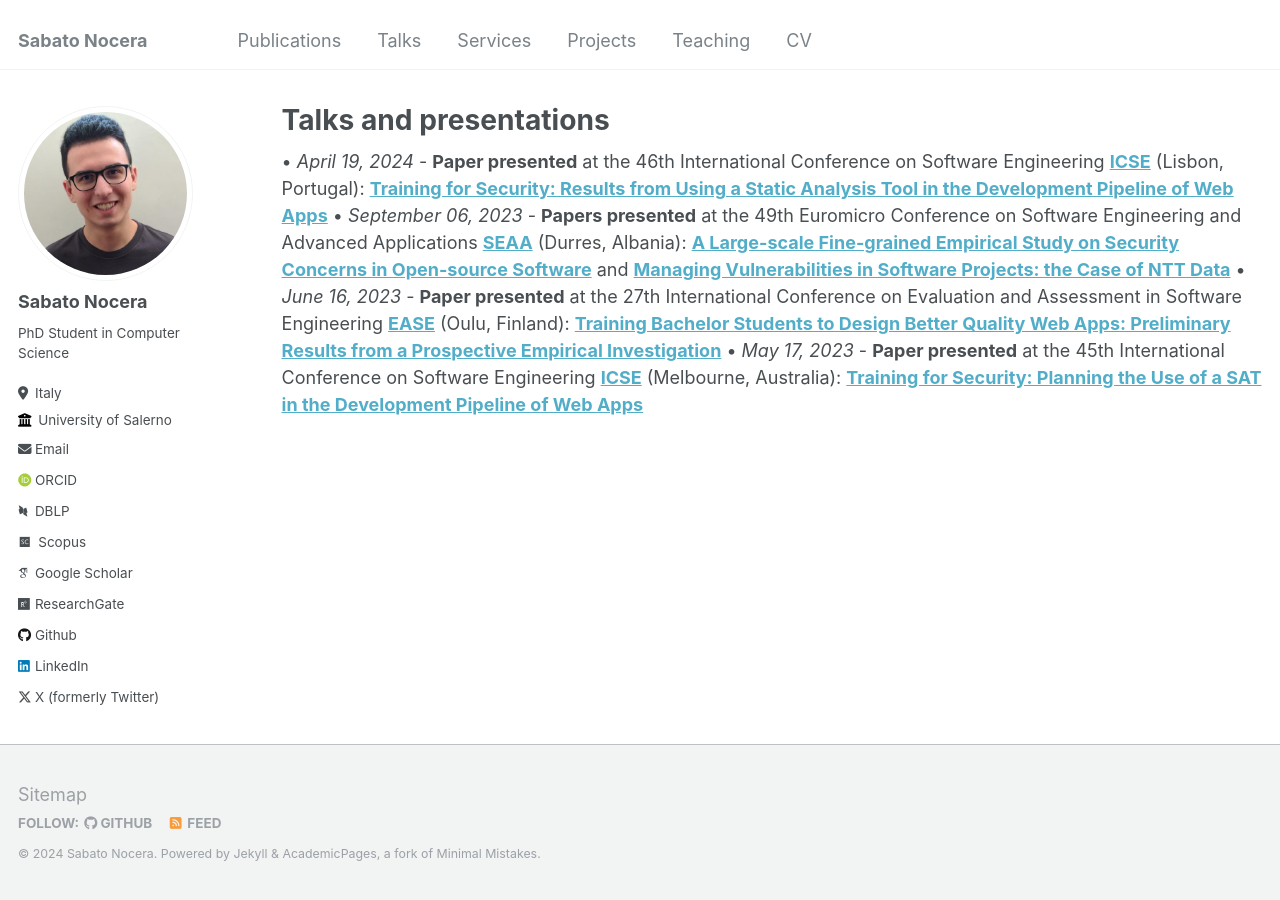
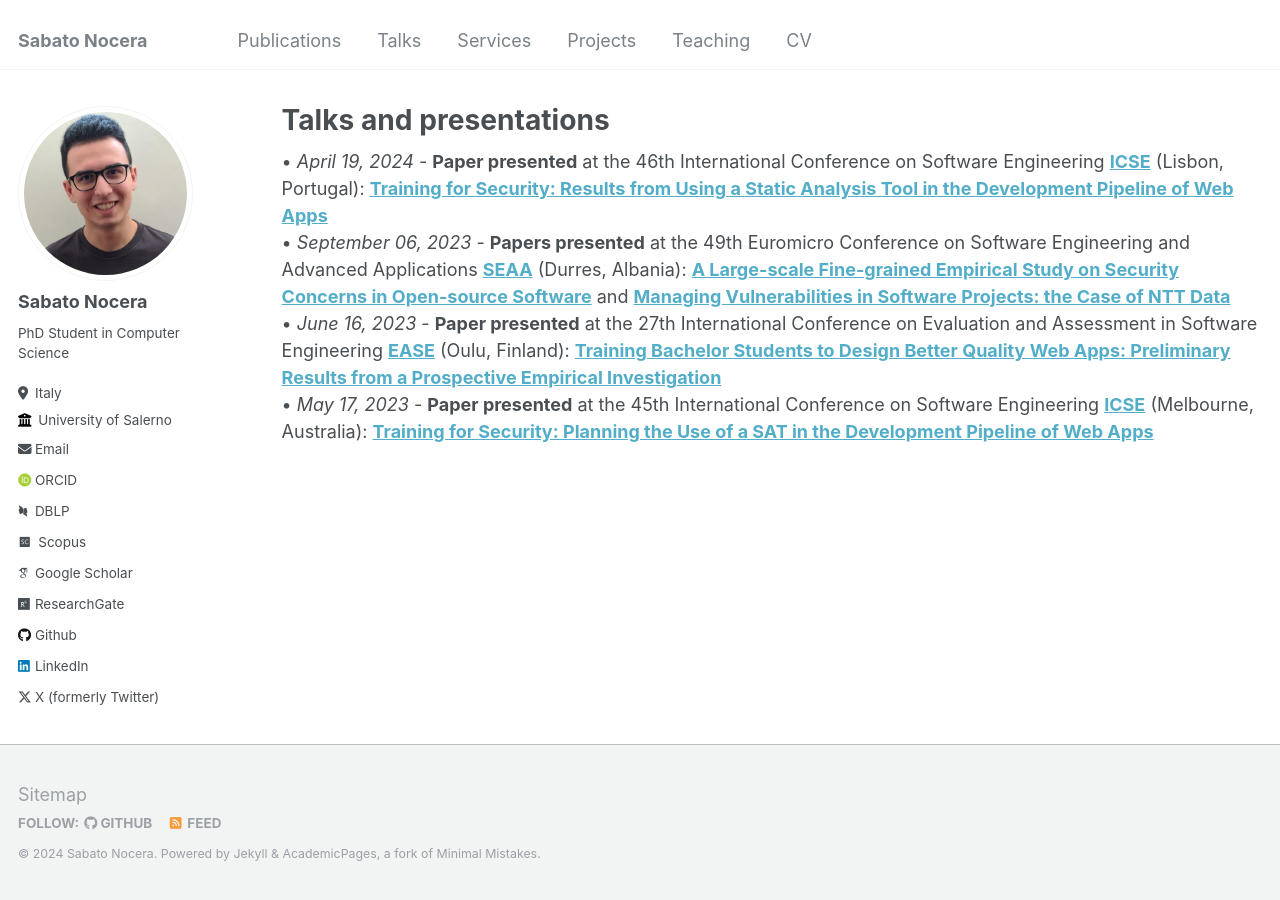
Before and after one commit to sabato-nocera/sabato-nocera.github.io, a Jekyll site: the page built from _pages/talks.html, in a window 1280 px wide. Built offline with Jekyll 4.4.1, drawn with Linux system fonts in a browser that asks for light colours; some web fonts are replaced.

Commit message:
Update talks.html

```diff
--- a/_pages/talks.html
+++ b/_pages/talks.html
@@ -15,7 +15,7 @@ author_profile: true
   {% include archive-single-talk.html %}
 {% endfor %} -->
 
-• <i>April 19, 2024</i> - <b>Paper presented</b> at the 46th International Conference on Software Engineering <b><a href="https://conf.researchr.org/home/icse-2024">ICSE</a></b> (Lisbon, Portugal): <b><a href="https://doi.org/10.1145/3639474.3640073">Training for Security: Results from Using a Static Analysis Tool in the Development Pipeline of Web Apps</a></b>
-• <i>September 06, 2023</i> - <b>Papers presented</b> at the 49th Euromicro Conference on Software Engineering and Advanced Applications <b><a href="https://dsd-seaa2023.com/seaa/">SEAA</a></b> (Durres, Albania): <b><a href="https://doi.org/10.1109/SEAA60479.2023.00069">A Large-scale Fine-grained Empirical Study on Security Concerns in Open-source Software</a></b> and <b><a href="https://doi.org/10.1109/SEAA60479.2023.00046">Managing Vulnerabilities in Software Projects: the Case of NTT Data</a></b>
-• <i>June 16, 2023</i> - <b>Paper presented</b> at the 27th International Conference on Evaluation and Assessment in Software Engineering <b><a href="https://conf.researchr.org/home/ease-2023">EASE</a></b> (Oulu, Finland): <b><a href="https://doi.org/10.1145/3593434.3593957">Training Bachelor Students to Design Better Quality Web Apps: Preliminary Results from a Prospective Empirical Investigation</a></b>
-• <i>May 17, 2023</i> - <b>Paper presented</b> at the 45th International Conference on Software Engineering <b><a href="https://conf.researchr.org/home/icse-2023">ICSE</a></b> (Melbourne, Australia): <b><a href="https://doi.org/10.1109/ICSE-SEET58685.2023.00010">Training for Security: Planning the Use of a SAT in the Development Pipeline of Web Apps</a></b>
+• <i>April 19, 2024</i> - <b>Paper presented</b> at the 46th International Conference on Software Engineering <b><a href="https://conf.researchr.org/home/icse-2024">ICSE</a></b> (Lisbon, Portugal): <b><a href="https://doi.org/10.1145/3639474.3640073">Training for Security: Results from Using a Static Analysis Tool in the Development Pipeline of Web Apps</a></b> <br/>
+• <i>September 06, 2023</i> - <b>Papers presented</b> at the 49th Euromicro Conference on Software Engineering and Advanced Applications <b><a href="https://dsd-seaa2023.com/seaa/">SEAA</a></b> (Durres, Albania): <b><a href="https://doi.org/10.1109/SEAA60479.2023.00069">A Large-scale Fine-grained Empirical Study on Security Concerns in Open-source Software</a></b> and <b><a href="https://doi.org/10.1109/SEAA60479.2023.00046">Managing Vulnerabilities in Software Projects: the Case of NTT Data</a></b> <br/>
+• <i>June 16, 2023</i> - <b>Paper presented</b> at the 27th International Conference on Evaluation and Assessment in Software Engineering <b><a href="https://conf.researchr.org/home/ease-2023">EASE</a></b> (Oulu, Finland): <b><a href="https://doi.org/10.1145/3593434.3593957">Training Bachelor Students to Design Better Quality Web Apps: Preliminary Results from a Prospective Empirical Investigation</a></b><br/>
+• <i>May 17, 2023</i> - <b>Paper presented</b> at the 45th International Conference on Software Engineering <b><a href="https://conf.researchr.org/home/icse-2023">ICSE</a></b> (Melbourne, Australia): <b><a href="https://doi.org/10.1109/ICSE-SEET58685.2023.00010">Training for Security: Planning the Use of a SAT in the Development Pipeline of Web Apps</a></b><br/>
```
